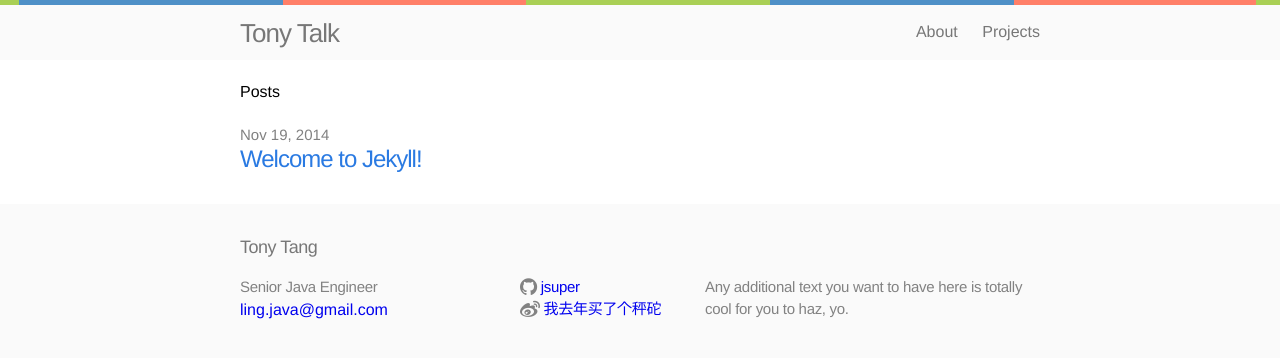
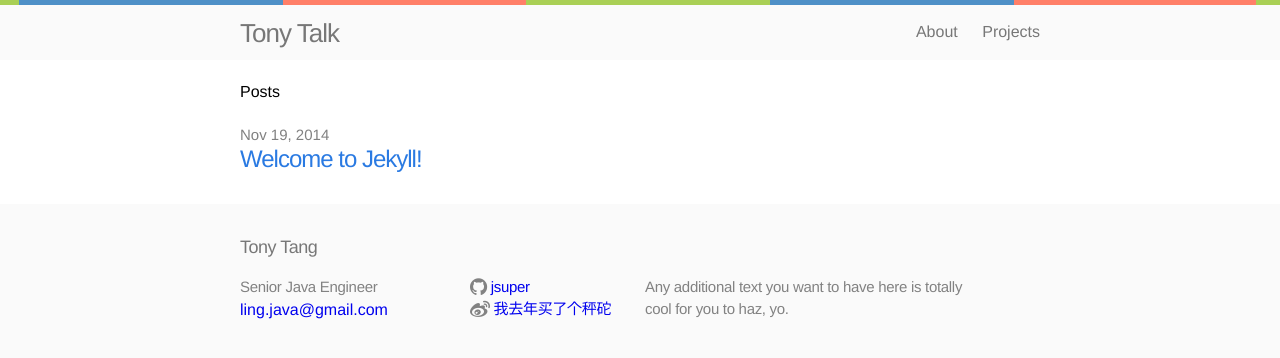
Before and after one commit to jsuper/jsuper.github.io.bak, a Jekyll site: the page built from index.html, in a window 1280 px wide. Shown: the top 358 px of the page. Built offline with Jekyll 4.4.1, drawn with Linux system fonts in a browser that asks for light colours; Markdown is read by kramdown in place of the engine named in the settings.

Commit message:
update site menu and footer to be responsive

```diff
--- a/_includes/header.html
+++ b/_includes/header.html
@@ -11,10 +11,12 @@
   </div>
   <div class="wrap site-nav-wrap">
     <a href="/" class="site-title">Tony Talk</a>
-    <span class="menu-icon"></span>
     <nav class="site-nav">
-      <a class="site-menu" href="/about/index.html">About</a>
-      <a class="site-menu" href="/projects/index.html">Projects</a>
+      <i class="fa fa-align-justify fa-large menu-icon"></i>
+      <div class="nav-link">
+        <a class="site-menu" href="/about/index.html">About</a>
+        <a class="site-menu" href="/projects/index.html">Projects</a>
+      </div>
     </nav>
   </div>
 </header>
--- a/css/main.css
+++ b/css/main.css
@@ -189,6 +189,7 @@
 }
 .column {
 	float: left;
+	padding-bottom: 10px;
 }
 
 .site-footer p {
@@ -198,12 +199,11 @@
 }
 
 .footer-column-1 {
-  width: 270px; /*fallback*/
-  width: -webkit-calc(35% - 10px);
-  width: -moz-calc(35% - 10px);
-  width: -o-calc(35% - 10px);
-  width: calc(35% - 10px);
-  margin-right: 10px
+  width: 230px; /*fallback*/
+  width: -webkit-calc(30% - 10px);
+  width: -moz-calc(30% - 10px);
+  width: -o-calc(30% - 10px);
+  width: calc(30% - 10px);
 }
 .footer-column-2 {
   width: 175px; /*fallback*/
@@ -211,7 +211,6 @@
   width: -moz-calc(23.125% - 10px);
   width: -o-calc(23.125% - 10px);
   width: calc(23.125% - 10px);
-  margin-right: 10px
 }
 
 .footer-column-3 {
@@ -221,3 +220,64 @@
   width: -o-calc(41.875%);
   width: calc(41.875%);
 }
+
+.menu-icon {
+	display: none;
+	float: right;
+	padding:5px;
+}
+
+/*media query*/
+
+@media screen and (max-width: 750px) {
+	.footer-column-1 { width: 50%; }
+
+	.footer-column-2 {
+		width: 45%; /*fallback*/
+		width: -webkit-calc(50% - 10px);
+		width: -moz-calc(50% - 10px);
+		width: -o-calc(50% - 10px);
+		width: calc(50% - 10px);
+		margin-right: 0;
+	}
+
+	.site-footer .column.footer-column-3 {
+		width: auto;
+		float: none;
+		clear: both;
+	}
+}
+
+@media screen and (max-width: 600px) {
+	.column {
+		width: auto;
+		float: none;
+		clear: both;
+	}
+
+	.site-nav {
+		position: fixed ;
+		z-index: 10;
+		top: 18px; right: 8px;
+	    background-color: white;
+	    border-radius: 5px;
+	    border: 1px solid #e8e8e8;
+	}
+
+	.menu-icon {
+		display: block;
+	}
+	.site-nav .nav-link{
+		display: none;
+	}
+	.site-nav .site-menu {
+		text-align: right;
+	    line-height: 1.25;
+	    padding: 5px 10px;
+	    margin: 0;
+	}
+
+	.site-nav:hover .nav-link {
+		display: block;
+	}
+}
```
